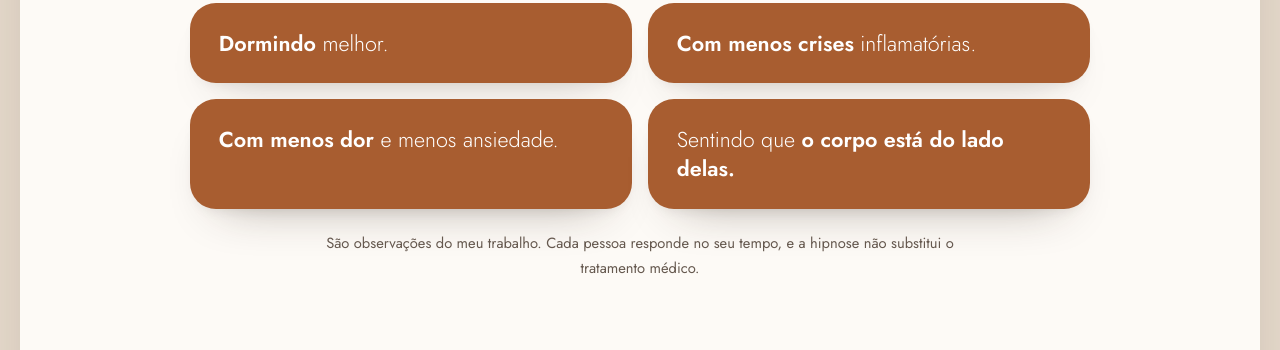
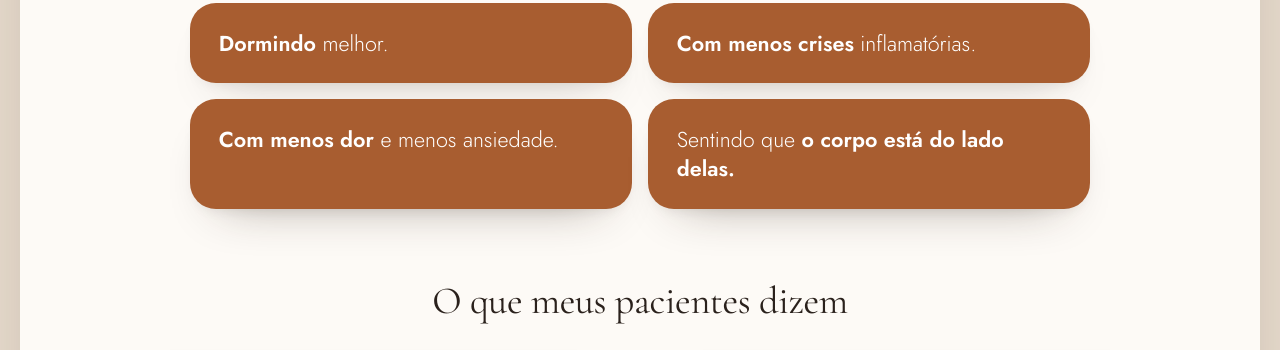
Before and after one commit to gidaads26-lgtm/Institucional-Rosangela-Silvestre, a plain HTML site: page index.html in a window 1280 px wide. Shown: the part 5853-6203 px from the top of the page. Drawn offline with nearby package versions, Linux system fonts and the light colour scheme.

Commit message:
Remove nota abaixo de "O que eu vejo"
Co-Authored-By: Claude Opus 5.5 <noreply@anthropic.com>
Claude-Session: https://claude.ai/code/session_019DKL7cLX3PSAPXN1JoaEEx

```diff
--- a/index.html
+++ b/index.html
@@ -747,7 +747,6 @@ h2{font-size:clamp(2.2rem,1.6rem + 2.4vw,3.4rem)}
         <li><b>Com menos dor</b> e menos ansiedade.</li>
         <li>Sentindo que <b>o corpo está do lado delas.</b></li>
       </ul>
-      <p class="nota">São observações do meu trabalho. Cada pessoa responde no seu tempo, e a hipnose não substitui o tratamento médico.</p>
       <h3 class="sub-depo">O que meus pacientes dizem</h3>
       <div class="videos grupo">
         <figure class="depo-video">
```
